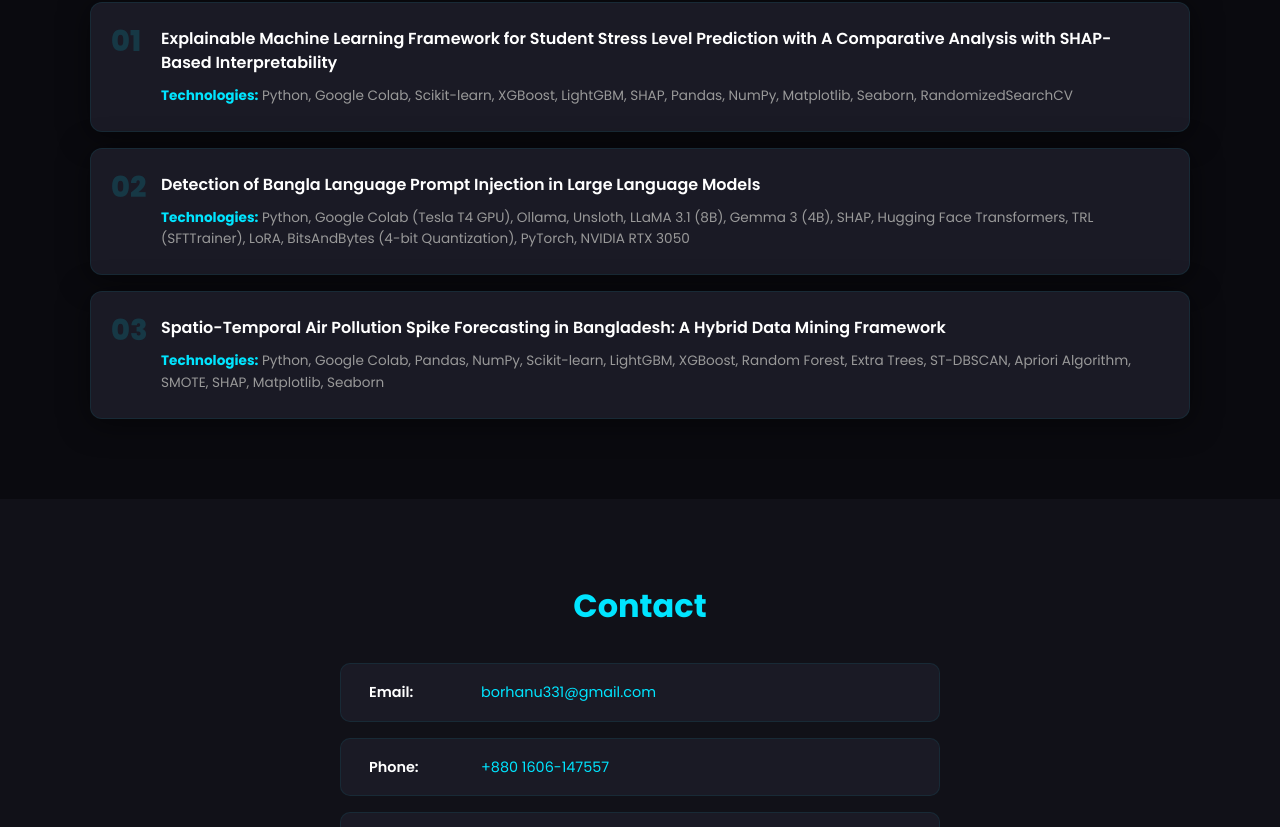
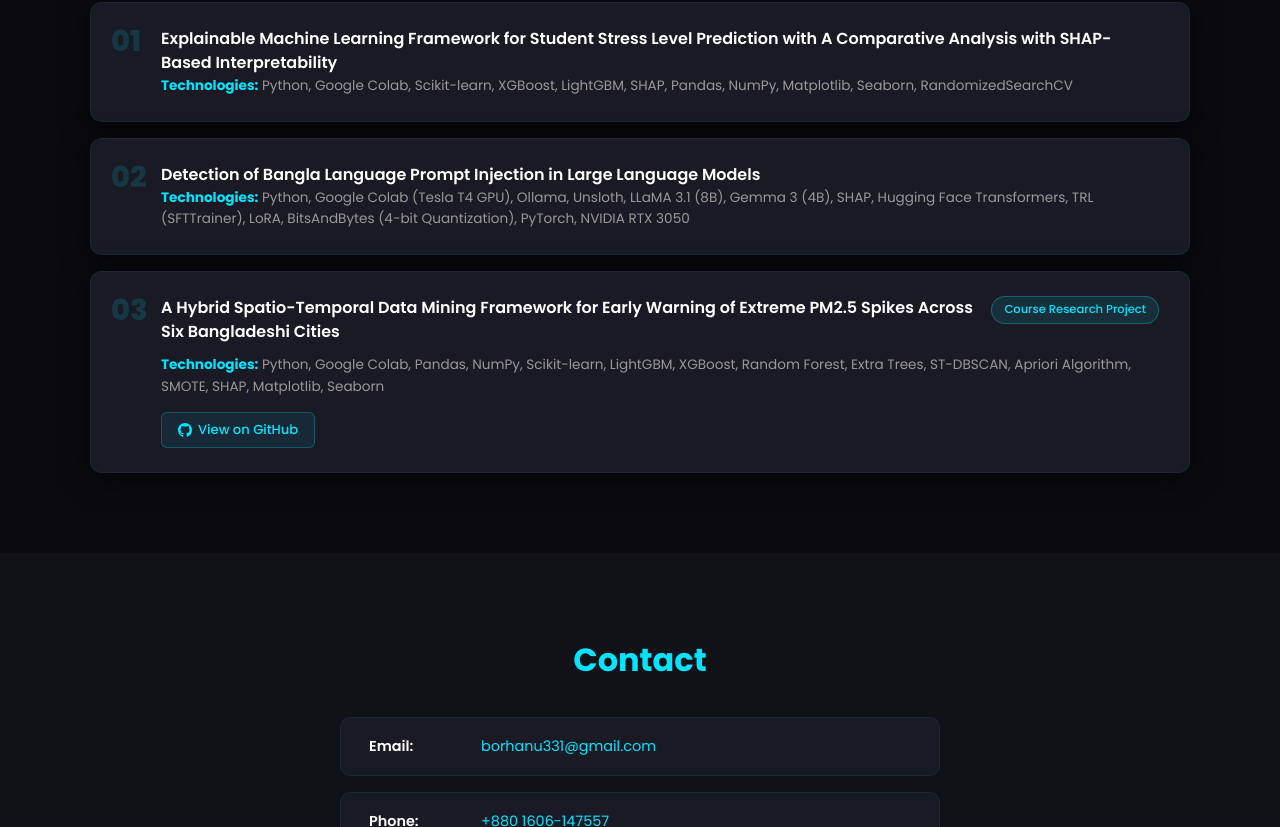
Before and after one commit to borhanuddin08/borhanuddin08.github.io, a plain HTML site: page index.html in a window 1280 px wide. Shown: the part 3437-4264 px from the top of the page. Drawn offline with Linux system fonts and the light colour scheme.

Commit message:
Update paper 3 title with course research badge and GitHub repo link

```diff
--- a/index.html
+++ b/index.html
@@ -165,8 +165,17 @@
                 </div>
                 <div class="card pub-card" id="pub3">
                     <div class="pub-number">03</div>
-                    <h3>Spatio-Temporal Air Pollution Spike Forecasting in Bangladesh: A Hybrid Data Mining Framework</h3>
+                    <div class="pub-header">
+                        <h3>A Hybrid Spatio-Temporal Data Mining Framework for Early Warning of Extreme PM2.5 Spikes Across Six Bangladeshi Cities</h3>
+                        <span class="pub-badge">Course Research Project</span>
+                    </div>
                     <p class="card-tech-detail"><strong>Technologies:</strong> Python, Google Colab, Pandas, NumPy, Scikit-learn, LightGBM, XGBoost, Random Forest, Extra Trees, ST-DBSCAN, Apriori Algorithm, SMOTE, SHAP, Matplotlib, Seaborn</p>
+                    <div class="pub-actions">
+                        <a href="https://github.com/iamahnaf/Spatio-Temporal-SpikeForecasting" target="_blank" class="pub-btn">
+                            <svg width="14" height="14" viewBox="0 0 24 24" fill="currentColor" style="vertical-align: -2px; margin-right: 6px;"><path d="M12 0C5.37 0 0 5.37 0 12c0 5.31 3.435 9.795 8.205 11.385.6.105.825-.255.825-.57 0-.285-.015-1.23-.015-2.235-3.015.555-3.795-.735-4.035-1.41-.135-.345-.72-1.41-1.23-1.695-.42-.225-1.02-.78-.015-.795.945-.015 1.62.87 1.845 1.23 1.08 1.815 2.805 1.305 3.495.99.105-.78.42-1.305.765-1.605-2.67-.3-5.46-1.335-5.46-5.925 0-1.305.465-2.385 1.23-3.225-.12-.3-.54-1.53.12-3.18 0 0 1.005-.315 3.3 1.23.96-.27 1.98-.405 3-.405s2.04.135 3 .405c2.295-1.56 3.3-1.23 3.3-1.23.66 1.65.24 2.88.12 3.18.765.84 1.23 1.905 1.23 3.225 0 4.605-2.805 5.625-5.475 5.925.435.375.81 1.095.81 2.22 0 1.605-.015 2.895-.015 3.3 0 .315.225.69.825.57A12.02 12.02 0 0024 12c0-6.63-5.37-12-12-12z"/></svg>
+                            View on GitHub
+                        </a>
+                    </div>
                 </div>
             </div>
         </div>
--- a/styles.css
+++ b/styles.css
@@ -394,8 +394,52 @@ a {
     font-size: 1rem;
     font-weight: 600;
     color: var(--text-white);
+    line-height: 1.5;
+    flex: 1;
+}
+
+.pub-header {
+    display: flex;
+    justify-content: space-between;
+    align-items: flex-start;
+    gap: 12px;
     margin-bottom: 10px;
-    line-height: 1.5;
+    flex-wrap: wrap;
+}
+
+.pub-badge {
+    background: rgba(0, 229, 255, 0.1);
+    color: var(--primary);
+    border: 1px solid rgba(0, 229, 255, 0.3);
+    padding: 3px 12px;
+    border-radius: 20px;
+    font-size: 0.72rem;
+    font-weight: 500;
+    white-space: nowrap;
+}
+
+.pub-actions {
+    margin-top: 14px;
+}
+
+.pub-btn {
+    display: inline-flex;
+    align-items: center;
+    padding: 6px 16px;
+    background: rgba(0, 229, 255, 0.08);
+    border: 1px solid rgba(0, 229, 255, 0.25);
+    border-radius: 6px;
+    color: var(--primary);
+    font-size: 0.82rem;
+    font-weight: 500;
+    transition: all var(--transition);
+}
+
+.pub-btn:hover {
+    background: rgba(0, 229, 255, 0.2);
+    border-color: var(--primary);
+    transform: translateY(-2px);
+    box-shadow: 0 4px 15px rgba(0, 229, 255, 0.2);
 }
 
 .card-tech-detail {
```
